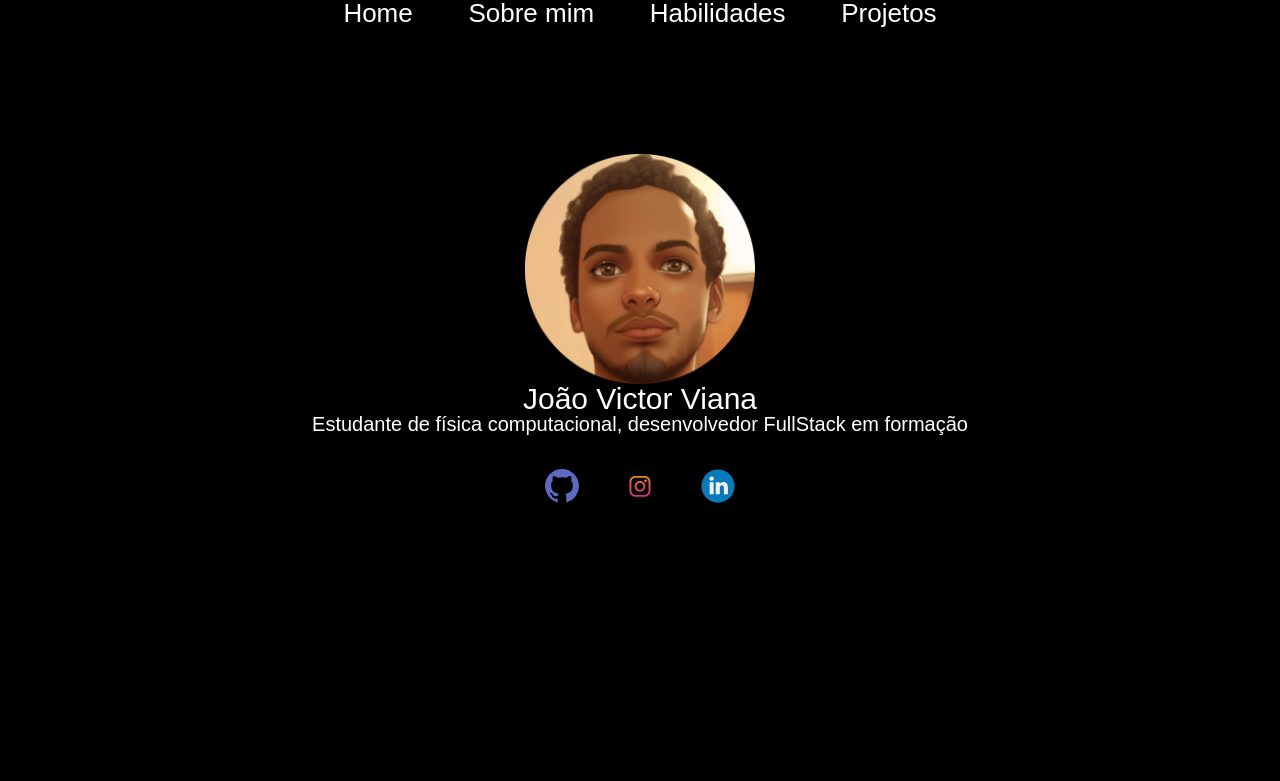
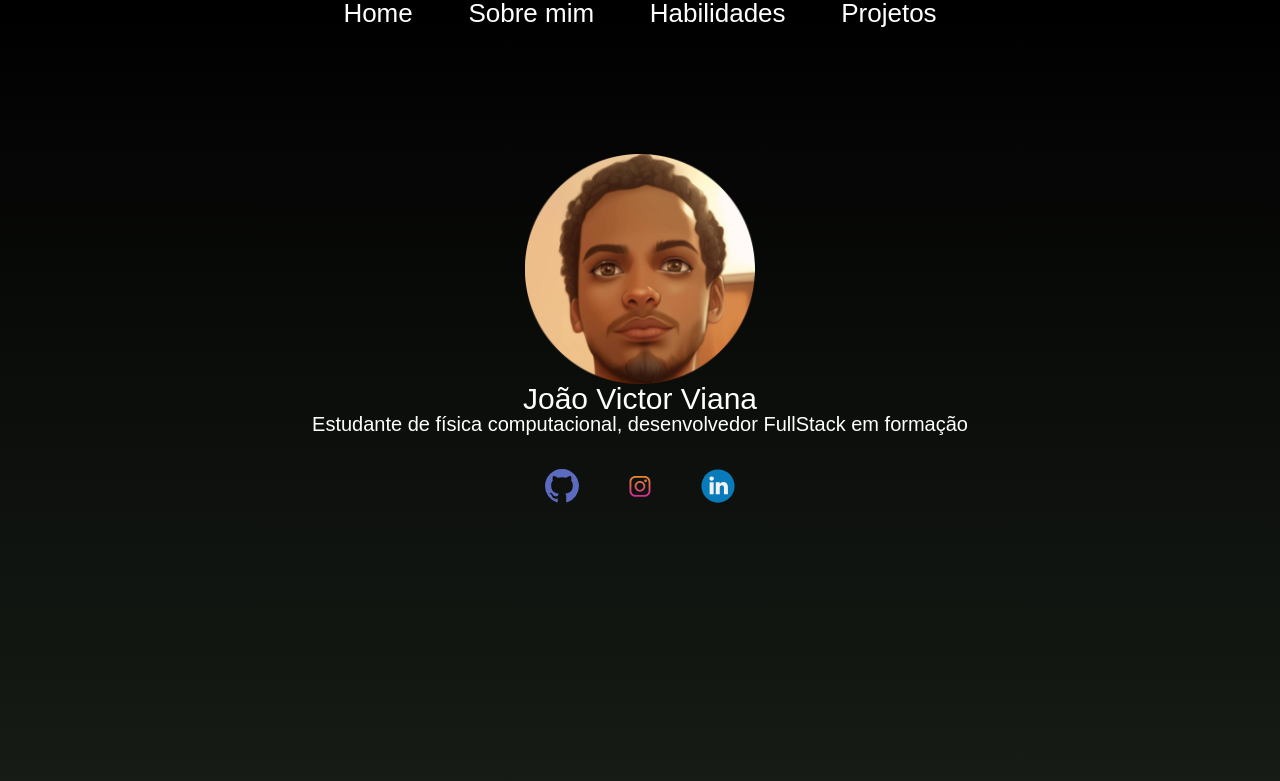
Before and after one commit to joao2223/Site-Pessoal-vers-o-1, a plain HTML site: page index.html in a window 1280 px wide. Shown: the top 781 px of the page. Drawn offline with Linux system fonts and the light colour scheme; a web font is replaced by a local one.

Commit message:
Update style.css

```diff
--- a/style.css
+++ b/style.css
@@ -1,5 +1,5 @@
 body {
-    background-color: black;
+    background: linear-gradient(180deg, #000000 0%, #222a21 50%, #2c3429 100%);
     font-family: 'Palanquin Dark', sans-serif;
 }
 
```
